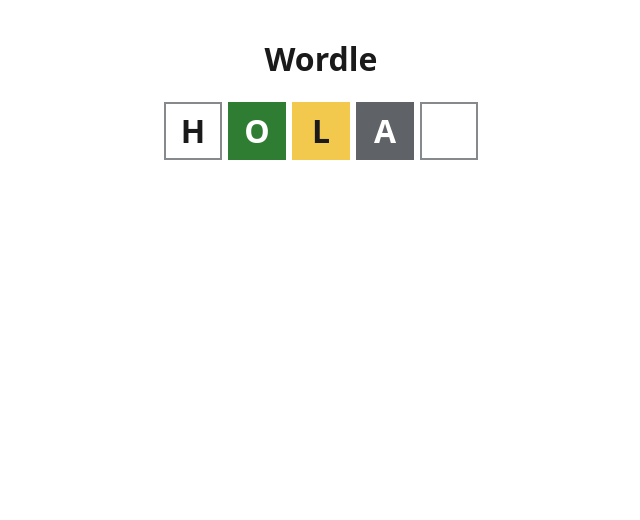
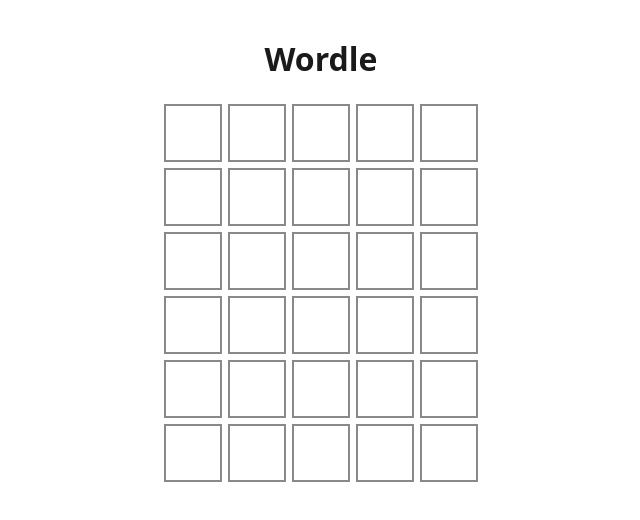
Before and after one commit to rodriguezaitor1994-ops/wordle, a React (Vite) app: page / in a window 1280 px wide. Shown: the top 520 px of the page, without its empty margins (319-959 px from the left). Built offline with nearby package versions, Linux system fonts and the light colour scheme.

Commit message:
Paso 3: tablero con map

```diff
--- a/src/App.jsx
+++ b/src/App.jsx
@@ -1,15 +1,31 @@
 import Casilla from './components/Casilla.jsx'
 
+const FILAS = 6
+const COLUMNAS = 5
+
+// Crea un tablero vacío: 6 filas de 5 letras en blanco
+function tableroVacio() {
+  const tablero = []
+  for (let f = 0; f < FILAS; f++) {
+    tablero.push(Array(COLUMNAS).fill(''))
+  }
+  return tablero
+}
+
 function App() {
+  const intentos = tableroVacio()
+
   return (
     <div className="juego">
       <h1>Wordle</h1>
-      <div className="fila">
-        <Casilla letra="H" />
-        <Casilla letra="O" estado="correcta" />
-        <Casilla letra="L" estado="presente" />
-        <Casilla letra="A" estado="ausente" />
-        <Casilla letra="" />
+      <div className="tablero">
+        {intentos.map((fila, f) => (
+          <div className="fila" key={f}>
+            {fila.map((letra, c) => (
+              <Casilla key={c} letra={letra} />
+            ))}
+          </div>
+        ))}
       </div>
     </div>
   )
--- a/src/index.css
+++ b/src/index.css
@@ -52,4 +52,10 @@
   border-color: #5f6368;
   color: #ffffff;
 }
+
+.tablero {
+  display: grid;
+  gap: 6px;
+  margin: 24px 0;
 }
+}
```
